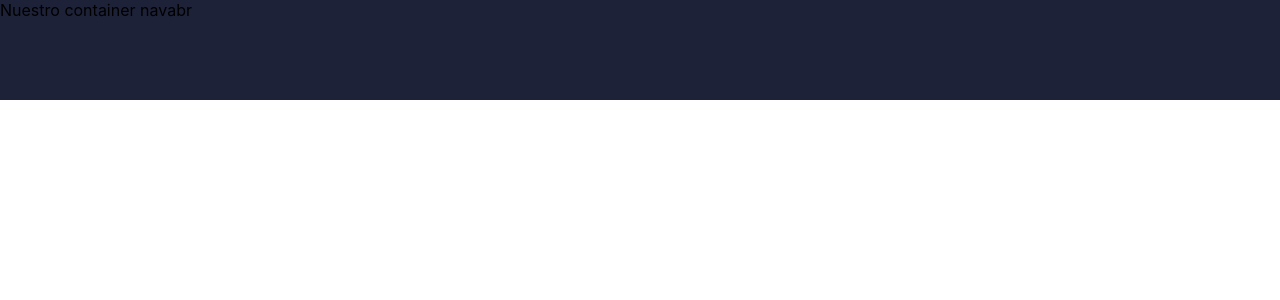
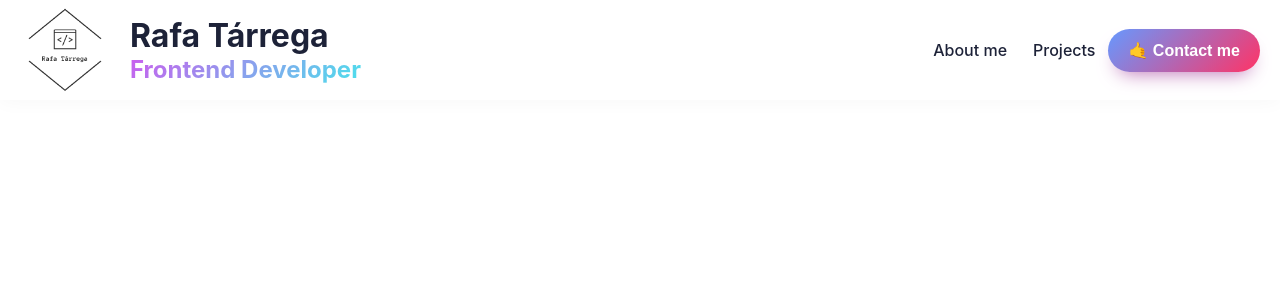
Before and after one commit to rgarrodeltreecomar/portafolio, a React (Create React App) app: page / in a window 1280 px wide. Shown: the top 300 px of the page. Built offline with nearby package versions, Linux system fonts and the light colour scheme.

Commit message:
feat: add burguer menu mobile and desktop

```diff
--- a/src/components/Navbar/Navbar.js
+++ b/src/components/Navbar/Navbar.js
@@ -1,8 +1,32 @@
-import React from "react";
+import React, { useState } from "react";
 import * as S from "./Navbar.styles";
 
 const Navbar = () => {
-  return <S.ContainerNavbar>Nuestro container navabr</S.ContainerNavbar>;
+  const [showMenuBurguer, setShowMenuBurguer] = useState(false);
+
+  return (
+    <S.ContainerNavbar>
+      <S.ContainerLogo>
+        <S.ImageLogo src="/img/logo.png" alt="Logo Rafa Tárrega" />
+        <div>
+          <h1>Rafa Tárrega</h1>
+          <h2>Frontend Developer</h2>
+        </div>
+      </S.ContainerLogo>
+
+      <S.ContainerBurguer onClick={() => setShowMenuBurguer(!showMenuBurguer)}>
+        <S.BurguerMenu />
+        <S.BurguerMenu />
+        <S.BurguerMenu />
+      </S.ContainerBurguer>
+
+      <S.ContainerItems showMenuBurguer={showMenuBurguer}>
+        <p>About me</p>
+        <p>Projects</p>
+        <S.Button>🤙 Contact me</S.Button>
+      </S.ContainerItems>
+    </S.ContainerNavbar>
+  );
 };
 
 export default Navbar;
--- a/src/components/Navbar/Navbar.styles.js
+++ b/src/components/Navbar/Navbar.styles.js
@@ -2,6 +2,101 @@
 import { colors } from "../../styles/colors";
 
 export const ContainerNavbar = styled.div`
+  max-width: 100vw;
   height: 100px;
+  box-shadow: ${colors.BOX_SHADOW};
+  display: flex;
+  align-items: center;
+  justify-content: space-between;
+  padding: 0 20px;
+  background: ${colors.TEXT_WHITE};
+`;
+
+export const ContainerLogo = styled.div`
+  display: flex;
+  align-items: center;
+
+  h1,
+  h2 {
+    font-weight: 700;
+    color: ${colors.TEXT_BLACK};
+    margin: 0;
+  }
+
+  h1 {
+    font-size: 2rem;
+  }
+
+  h2 {
+    background: linear-gradient(135deg, #cb5eee 0%, #4be1ec 100%);
+    background-clip: text;
+    -webkit-background-clip: text;
+    -webkit-text-fill-color: transparent;
+  }
+`;
+
+export const ImageLogo = styled.img`
+  width: 90px;
+  padding-right: 20px;
+`;
+
+export const ContainerItems = styled.div`
+  display: flex;
+  align-items: center;
+
+  p {
+    cursor: pointer;
+    padding: 0 13px;
+    text-decoration: none;
+    color: ${colors.TEXT_BLACK};
+    font-weight: 500;
+  }
+
+  @media (max-width: 768px) {
+    display: ${(props) => (props.showMenuBurguer ? "inline-grid" : "none")};
+    position: absolute;
+    top: 100px;
+    background: ${colors.TEXT_WHITE};
+    box-shadow: ${colors.BOX_SHADOW};
+    padding: 10px 0 20px 0;
+    width: 100%;
+    left: 0;
+
+    a {
+      padding: 10px 20px;
+    }
+  }
+`;
+
+export const Button = styled.button`
+  color: ${colors.TEXT_WHITE};
+  box-shadow: ${colors.BOX_SHADOW_BUTTON};
+  background: linear-gradient(135deg, #6699ff 0%, #ff3366 100%);
+  padding: 12px 20px;
+  border-radius: 999px;
+  border: none;
+  margin: 10px 0;
+  font-size: 16px;
+  font-weight: 700;
+  cursor: pointer;
+
+  @media (max-width: 768px) {
+    width: 50%;
+    margin: 5px 10px 0 10px;
+  }
+`;
+
+export const ContainerBurguer = styled.div`
+  display: none;
+
+  @media (max-width: 768px) {
+    display: block;
+  }
+`;
+
+export const BurguerMenu = styled.div`
+  width: 35px;
+  height: 2px;
   background-color: ${colors.TEXT_BLACK};
+  margin: 6px 0;
 `;
```
Also changed, not shown: public/img/logo.png (added).
